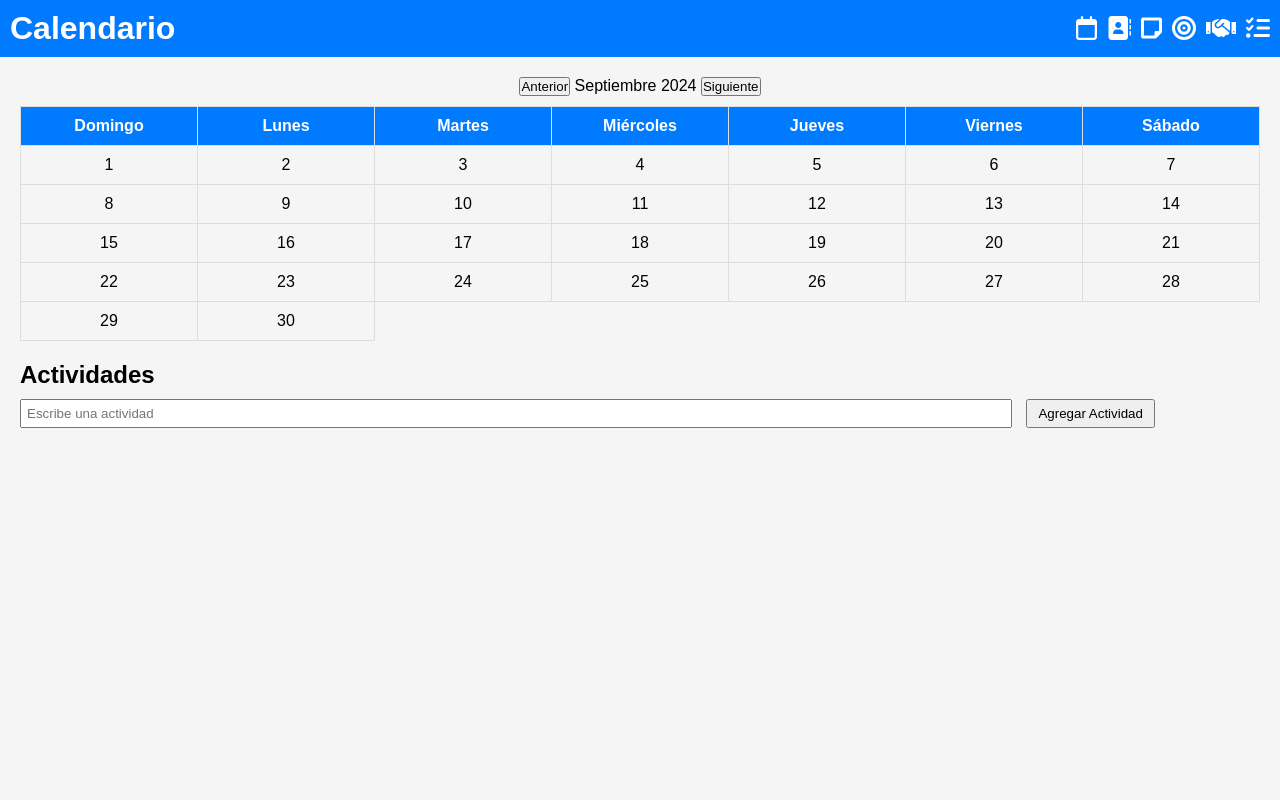
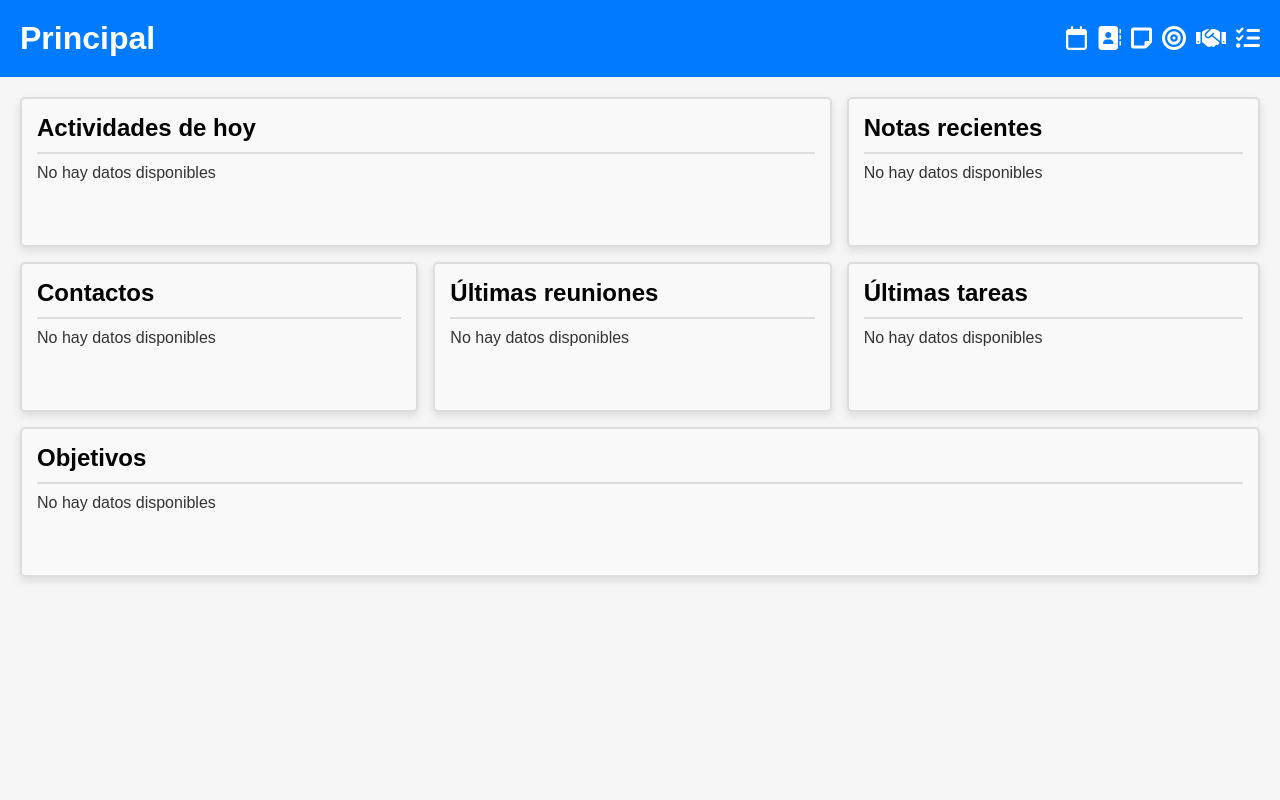
Before and after one commit to jannethsm31/agenda, a Flask app: page / in a window 1280 px wide. Run offline with Flask 3, Linux system fonts and the light colour scheme.

Commit message:
Se agregó pantalla principal

```diff
--- a/app.py
+++ b/app.py
@@ -4,7 +4,11 @@
 
 @app.route("/")
 def home():
-    return render_template("calendario.html")
+    return render_template("home.html")
+
+@app.route("/calendario")
+def calendario():
+    return render_template('calendario.html')
 
 @app.route("/contactos")
 def contactos():
--- a/static/css/base.css
+++ b/static/css/base.css
@@ -16,7 +16,7 @@
 header {
     background-color: #007bff;
     color: white;
-    padding: 10px;
+    padding: 20px;
     text-align: center;
 }
 
--- /dev/null
+++ b/static/css/principal.css
@@ -0,0 +1,66 @@
+html, body {
+    margin: 0;
+    padding: 0;
+    height: 100%;
+    overflow-x: hidden; /* Evitar el desbordamiento horizontal */
+}
+
+.contenedor {
+    display: flex;
+    justify-content: center;
+    align-items: center;
+    padding: 20px; /* Espacio de 20px en los lados */
+    box-sizing: border-box; /* Asegura que el padding no afecte el tamaño total */
+}
+.opciones {
+    display: grid;
+    width: 100%;
+    grid-template-columns: repeat(auto-fit, minmax(350px, 1fr));
+    grid-gap: 15px;
+}
+
+/* Estilo de las tarjetas */
+.opcion {
+    background-color: #f9f9f9;
+    color: black;
+    height: 150px;
+    border: 2px solid #ddd;
+    border-radius: 5px;
+    padding: 15px;
+    box-shadow: 0 4px 8px rgba(0, 0, 0, 0.1);
+}
+
+
+.opcion h2 {
+    font-size: 1.5rem;
+    margin-bottom: 10px;
+}
+
+.opcion p {
+    font-size: 1rem;
+    color: #333;
+}
+
+hr {
+    border: none;
+    border-top: 2px solid #ddd;
+    margin: 10px 0;
+}
+
+
+/* Hacer que algunas tarjetas ocupen dos columnas */
+.opcion:nth-child(1),
+.opcion:nth-child(2),
+.opcion:nth-child(5){
+    grid-column: span 2;
+}
+
+.opcion:nth-child(6) {
+    grid-column: span 4;
+}
+
+#opcionesContenedor {
+    display: flex;
+    flex-wrap: wrap;
+    gap: 10px;
+}
--- /dev/null
+++ b/static/js/principal.js
@@ -0,0 +1,20 @@
+import { obtenerLocalStorage } from "./utils/obtenerLocalStorage.js";
+import { agregarDatos } from "./utils/agregarElementos.js";
+
+document.addEventListener('DOMContentLoaded', () => {
+    // Obtener los valores del localStorage
+    const notas = obtenerLocalStorage('notas') || [];
+    const actividades = obtenerLocalStorage('actividades') || [];
+    const contactos = obtenerLocalStorage('contactos') || [];
+    const reuniones = obtenerLocalStorage('reuniones') || [];
+    const tareas = obtenerLocalStorage('tareas') || [];
+    const objetivos = obtenerLocalStorage('objetivos') || [];
+
+    // Agregar datos a los respectivos divs
+    agregarDatos(actividades, 'actividades');
+    agregarDatos(notas, 'notas');
+    agregarDatos(contactos, 'contactos');
+    agregarDatos(reuniones, 'reuniones');
+    agregarDatos(tareas, 'tareas');
+    agregarDatos(objetivos, 'objetivos');
+});
--- /dev/null
+++ b/static/js/utils/agregarElementos.js
@@ -0,0 +1,18 @@
+const $ = (id) => document.querySelector(`.${id}`);
+
+// TODO: Arreglar esto
+// Función para agregar los datos a los contenedores correspondientes
+export const agregarDatos = (datos, claseContenedor) => {
+    console.log(datos, datos.length, claseContenedor)
+    const contenedor = $(claseContenedor);
+    console.log(contenedor)
+    if (datos && datos.length > 0) {
+        datos.forEach(dato => {
+            const elemento = document.createElement('p');
+            elemento.textContent = dato;
+            contenedor.appendChild(elemento);
+        });
+    } else {
+        contenedor.innerHTML = '<p>No hay datos disponibles</p>';
+    }
+};
--- /dev/null
+++ b/static/js/utils/obtenerLocalStorage.js
@@ -0,0 +1,6 @@
+// Función que obtiene los datos del local Storage
+export function obtenerLocalStorage(identificador) {
+    let datos = localStorage.getItem(identificador)
+    console.log(datos, identificador)
+    return datos
+}
--- a/templates/base.html
+++ b/templates/base.html
@@ -3,7 +3,7 @@
 <head>
     <meta charset="UTF-8">
     <meta name="viewport" content="width=device-width, initial-scale=1.0">
-    <title>{% block title %}Calendario Mensual{% endblock %}</title>
+    <title>{% block title %}Principal{% endblock %}</title>
 
     <!-- CSS común para todo el sitio -->
     <link rel="stylesheet" href="{{ url_for('static', filename='css/base.css') }}">
@@ -19,9 +19,9 @@
 <body>
     <header>
         <div class="header-content">
-            <h1>{% block header_title %} Calendario {% endblock %}</h1>
+            <a href="{{ url_for('home') }}" title="Principal" style="text-decoration: none; color: white;"><h1>{% block header_title %} Principal {% endblock %}</h1></a>
             <div class="icons">
-                <a href="{{ url_for('home') }}" title="Home"><i class="fa-regular fa-calendar"></i></a>
+                <a href="{{ url_for('calendario') }}" title="Calendario"><i class="fa-regular fa-calendar"></i></a>
                 <a href="{{ url_for('contactos') }}" title="Contactos"><i class="fas fa-address-book"></i></a>
                 <a href="{{ url_for('notas') }}" title="Notas"><i class="fas fa-sticky-note"></i></a>
                 <a href="{{ url_for('objetivos') }}" title="Objetivos"><i class="fas fa-bullseye"></i></a>
--- a/templates/calendario.html
+++ b/templates/calendario.html
@@ -1,4 +1,6 @@
 {% extends 'base.html' %}
+
+{% block title %}Calendario Mensual{% endblock %}
 
 {% block extra_css %}
     <link rel="stylesheet" href="{{ url_for('static', filename='css/calendario.css') }}">
@@ -8,6 +10,8 @@
 {% block extra_js %}
     <script type="module" src="{{ url_for('static', filename='js/calendario.js') }}"></script>
 {% endblock %}
+
+{% block header_title %} Calendario {% endblock %}
 
 {% block content %}
 
--- /dev/null
+++ b/templates/home.html
@@ -0,0 +1,55 @@
+{% extends 'base.html' %}
+{% block extra_css %}
+    <link rel="stylesheet" href="{{ url_for('static', filename='css/principal.css') }}">
+    <link rel="stylesheet" href="https://cdnjs.cloudflare.com/ajax/libs/font-awesome/6.0.0-beta3/css/all.min.css">
+{% endblock %}
+
+{% block extra_js %}
+    <script type="module" src="{{ url_for('static', filename='js/principal.js') }}"></script>
+{% endblock %}
+
+
+{% block content %}
+
+<div class="contenedor">
+    <div class="opciones">
+        <section class="opcion">
+            <h2>Actividades de hoy</h2>
+            <hr>
+            <div id="opcionesContenedor" class="actividades">
+                <p>Hola</p>
+            </div>
+        </section>
+
+        <section class="opcion">
+            <h2>Notas recientes</h2>
+            <hr>
+            <div id="opcionesContenedor" class="notas"></div>
+        </section>
+
+        <section class="opcion">
+            <h2>Contactos</h2>
+            <hr>
+            <div id="opcionesContenedor" class="contactos"></div>
+        </section>
+
+        <section class="opcion">
+            <h2>Últimas reuniones</h2>
+            <hr>
+            <div id="opcionesContenedor" class="reuniones"></div>
+        </section>
+
+        <section class="opcion">
+            <h2>Últimas tareas</h2>
+            <hr>
+            <div id="opcionesContenedor" class="tareas"></div>
+        </section>
+
+        <section class="opcion">
+            <h2>Objetivos</h2>
+            <hr>
+            <div id="opcionesContenedor" class="objetivos"></div>
+        </section>
+    </div>
+</div>
+{% endblock %}
```
